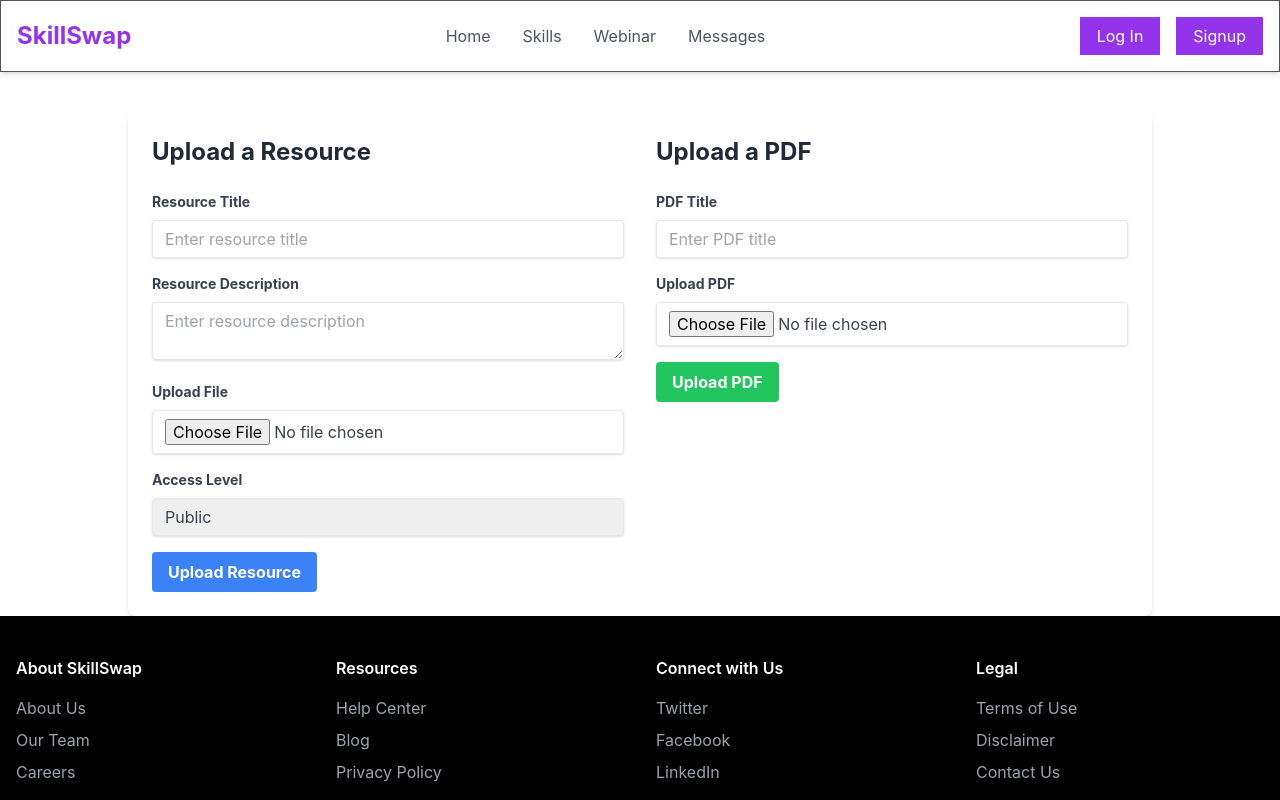
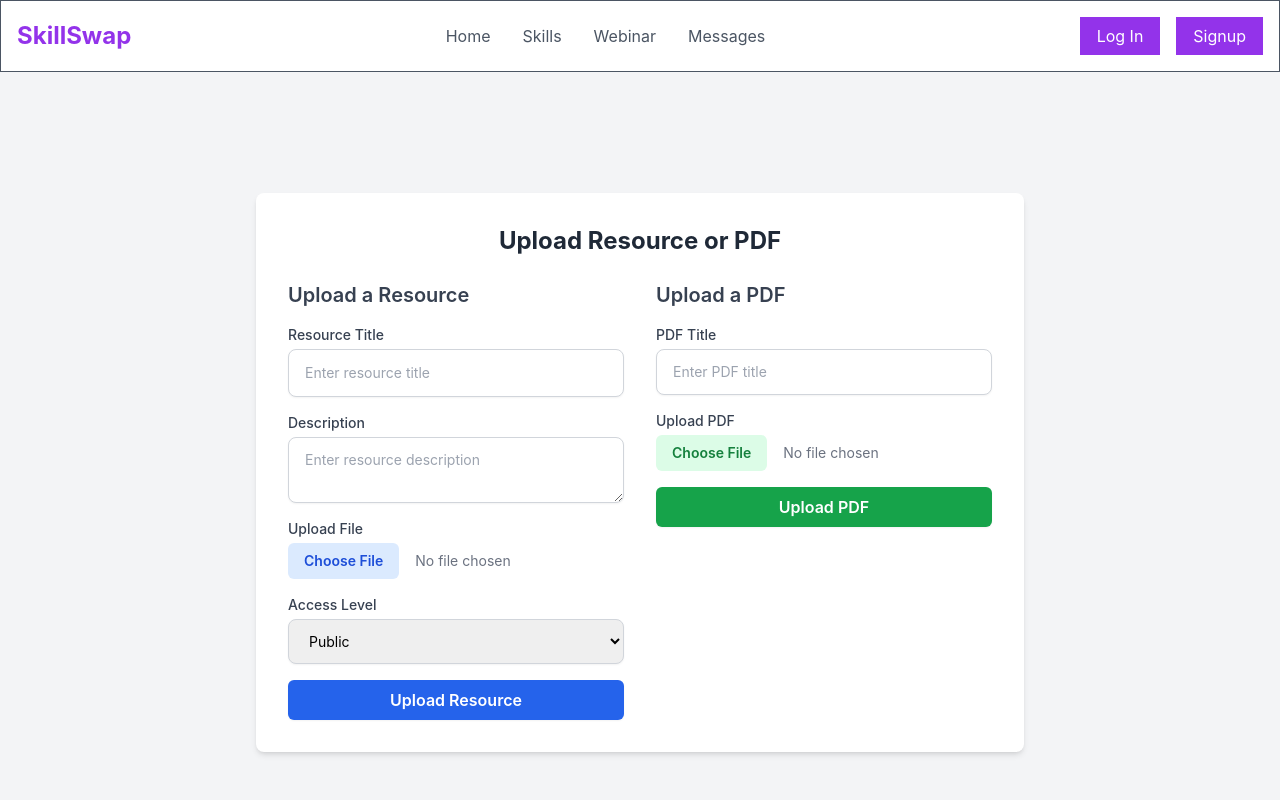
Before and after one commit to pritamundhe/SkillSwap, a React (Create React App) app in the folder frontend/: page /ResourceUpload/1 in a window 1280 px wide. Shown: the top 800 px of the page. Built offline with nearby package versions, Linux system fonts and the light colour scheme.

Commit message:
"Refactored ResourceUpload component, updated styles and layout for NewSkillCard and NewSkillList components"

```diff
--- a/frontend/src/components/Resources/ResourceUpload.js
+++ b/frontend/src/components/Resources/ResourceUpload.js
@@ -6,19 +6,16 @@ const ResourceUpload = () => {
   const [formData, setFormData] = useState({
     title: '',
     description: '',
-    accessLevel: 'public', // Default access level
+    accessLevel: 'public',
   });
-  const [pdfData, setPdfData] = useState({ title: '' }); // State for the PDF form
-  const { skillId } = useParams(); // Retrieve skillId from URL params
-
+  const [pdfData, setPdfData] = useState({ title: '' });
+  const { skillId } = useParams();
   const [file, setFile] = useState(null);
-  const [pdfFile, setPdfFile] = useState(null); // State for the PDF file
+  const [pdfFile, setPdfFile] = useState(null);
   const [error, setError] = useState('');
   const [success, setSuccess] = useState('');
-
   const navigate = useNavigate();
 
-  // Handle form data change for resource form
   const handleChange = (e) => {
     const { name, value } = e.target;
     setFormData((prevData) => ({
@@ -27,7 +24,6 @@ const ResourceUpload = () => {
     }));
   };
 
-  // Handle form data change for PDF form
   const handlePdfChange = (e) => {
     const { name, value } = e.target;
     setPdfData((prevData) => ({
@@ -36,224 +32,187 @@ const ResourceUpload = () => {
     }));
   };
 
-  // Handle file input change for resource form
   const handleFileChange = (e) => {
     setFile(e.target.files[0]);
   };
 
-  // Handle file input change for PDF form
   const handlePdfFileChange = (e) => {
     setPdfFile(e.target.files[0]);
   };
 
-  // Handle form submit for resource
   const handleSubmit = async (e) => {
     e.preventDefault();
     setError('');
     setSuccess('');
 
-    const uploadedBy = localStorage.getItem('userId'); // Assuming user ID is stored in localStorage
+    const uploadedBy = localStorage.getItem('userId');
 
     try {
       const data = new FormData();
       data.append('title', formData.title);
       data.append('description', formData.description);
       data.append('accessLevel', formData.accessLevel);
-      data.append('file', file); // Add file data
-      data.append('uploadedBy', uploadedBy); // Add user ID
+      data.append('file', file);
+      data.append('uploadedBy', uploadedBy);
 
-      // Validate if skillId is present in the URL
       if (!skillId) {
         setError('No skillId found in the URL.');
         return;
       }
 
-      // Send data to the backend
       const response = await axios.post(`http://localhost:5000/resource/upload/${skillId}`, data, {
         headers: {
           'Content-Type': 'multipart/form-data',
         },
       });
 
-      console.log('Resource uploaded:', response.data);
       setSuccess('Resource uploaded successfully!');
       setFormData({
         title: '',
         description: '',
         accessLevel: 'public',
       });
-      setFile(null); // Clear file input
-      navigate('/ResourceList'); // Redirect to resource list after successful upload
+      setFile(null);
+      navigate('/ResourceList');
     } catch (err) {
       setError('Failed to upload resource');
-      console.log(err);
     }
   };
 
-  // Handle PDF file upload submit
   const handlePdfSubmit = async (e) => {
     e.preventDefault();
     setError('');
     setSuccess('');
 
-    const uploadedBy = localStorage.getItem('userId'); // Assuming user ID is stored in localStorage
+    const uploadedBy = localStorage.getItem('userId');
 
     try {
       const data = new FormData();
       data.append('title', pdfData.title);
-      data.append('file', pdfFile); // Add PDF file data
-      data.append('uploadedBy', uploadedBy); // Add user ID
+      data.append('file', pdfFile);
+      data.append('uploadedBy', uploadedBy);
 
-      // Send data to the backend for PDF
       const response = await axios.post(`http://localhost:5000/resource/upload/pdf/${skillId}`, data, {
         headers: {
           'Content-Type': 'multipart/form-data',
         },
       });
 
-      console.log('PDF uploaded:', response.data);
       setSuccess('PDF uploaded successfully!');
       setPdfData({ title: '' });
-      setPdfFile(null); // Clear PDF file input
+      setPdfFile(null);
     } catch (err) {
       setError('Failed to upload PDF');
-      console.log(err);
     }
   };
 
   return (
-    <div className="flex justify-between max-w-5xl mx-auto mt-10 p-6 bg-white rounded-lg shadow-md">
-      {/* Resource Form */}
-      <div className="w-1/2 pr-4">
-        <h2 className="text-2xl font-bold mb-6 text-gray-800">Upload a Resource</h2>
+    <div className="bg-gray-100 flex items-center justify-center h-screen">
+      <div className="bg-white rounded-lg shadow-md p-8 w-full max-w-3xl">
+        <h2 className="text-2xl font-bold mb-6 text-gray-800 text-center">Upload Resource or PDF</h2>
 
-        {error && <p className="text-red-500 mb-4">{error}</p>}
-        {success && <p className="text-green-500 mb-4">{success}</p>}
+        {error && <p className="text-red-500 text-center mb-4">{error}</p>}
+        {success && <p className="text-green-500 text-center mb-4">{success}</p>}
 
-        <form onSubmit={handleSubmit} encType="multipart/form-data">
-          {/* Title */}
-          <div className="mb-4">
-            <label className="block text-gray-700 text-sm font-bold mb-2" htmlFor="title">
-              Resource Title
-            </label>
+        <div className="grid grid-cols-1 md:grid-cols-2 gap-8">
+          {/* Resource Upload Form */}
+          <form onSubmit={handleSubmit} className="space-y-4">
+            <h3 className="text-xl font-semibold text-gray-700">Upload a Resource</h3>
+
+            <div>
+              <label className="block text-sm font-medium text-gray-700">Resource Title</label>
               <input
                 type="text"
-              id="title"
                 name="title"
                 value={formData.title}
                 onChange={handleChange}
-              className="shadow appearance-none border rounded w-full py-2 px-3 text-gray-700 leading-tight focus:outline-none focus:shadow-outline"
+                className="h-12 mt-1 block w-full border border-gray-300 rounded-lg shadow-sm focus:ring-blue-500 focus:border-blue-500 sm:text-sm px-4 py-3"
                 placeholder="Enter resource title"
                 required
               />
             </div>
 
-          {/* Description */}
-          <div className="mb-4">
-            <label className="block text-gray-700 text-sm font-bold mb-2" htmlFor="description">
-              Resource Description
-            </label>
+            <div>
+              <label className="block text-sm font-medium text-gray-700">Description</label>
               <textarea
-              id="description"
                 name="description"
                 value={formData.description}
                 onChange={handleChange}
-              className="shadow appearance-none border rounded w-full py-2 px-3 text-gray-700 leading-tight focus:outline-none focus:shadow-outline"
+                className="mt-1 block w-full border border-gray-300 rounded-lg shadow-sm focus:ring-blue-500 focus:border-blue-500 sm:text-sm px-4 py-3"
                 placeholder="Enter resource description"
+                required
+              ></textarea>
+            </div>
+
+            <div>
+              <label className="block text-sm font-medium text-gray-700">Upload File</label>
+              <input
+                type="file"
+                onChange={handleFileChange}
+                className="mt-1 block w-full text-sm text-gray-500 file:mr-4 file:py-2 file:px-4 file:rounded-md file:border-0 file:text-sm file:font-semibold file:bg-blue-100 file:text-blue-700 hover:file:bg-blue-200"
                 required
               />
             </div>
 
-          {/* File Input */}
-          <div className="mb-4">
-            <label className="block text-gray-700 text-sm font-bold mb-2" htmlFor="file">
-              Upload File
-            </label>
-            <input
-              type="file"
-              id="file"
-              name="file"
-              onChange={handleFileChange}
-              className="shadow appearance-none border rounded w-full py-2 px-3 text-gray-700 leading-tight focus:outline-none focus:shadow-outline"
-              required
-            />
-          </div>
-
-          {/* Access Level */}
-          <div className="mb-4">
-            <label className="block text-gray-700 text-sm font-bold mb-2" htmlFor="accessLevel">
-              Access Level
-            </label>
+            <div>
+              <label className="block text-sm font-medium text-gray-700">Access Level</label>
               <select
-              id="accessLevel"
                 name="accessLevel"
                 value={formData.accessLevel}
                 onChange={handleChange}
-              className="shadow appearance-none border rounded w-full py-2 px-3 text-gray-700 leading-tight focus:outline-none focus:shadow-outline"
+                className="mt-1 block w-full border border-gray-300 rounded-lg shadow-sm focus:ring-blue-500 focus:border-blue-500 sm:text-sm px-4 py-3"
               >
                 <option value="public">Public</option>
                 <option value="private">Private</option>
               </select>
             </div>
 
-          {/* Submit Button */}
             <button
               type="submit"
-            className="bg-blue-500 hover:bg-blue-700 text-white font-bold py-2 px-4 rounded focus:outline-none focus:shadow-outline"
+              className="w-full py-2 px-4 bg-blue-600 text-white font-semibold rounded-md shadow-sm hover:bg-blue-700 focus:outline-none focus:ring-2 focus:ring-offset-2 focus:ring-blue-500"
             >
               Upload Resource
             </button>
           </form>
-      </div>
 
           {/* PDF Upload Form */}
-      <div className="w-1/2 pl-4">
-        <h2 className="text-2xl font-bold mb-6 text-gray-800">Upload a PDF</h2>
+          <form onSubmit={handlePdfSubmit} className="space-y-4">
+            <h3 className="text-xl font-semibold text-gray-700">Upload a PDF</h3>
 
-        <form onSubmit={handlePdfSubmit} encType="multipart/form-data">
-          {/* Title */}
-          <div className="mb-4">
-            <label className="block text-gray-700 text-sm font-bold mb-2" htmlFor="pdfTitle">
-              PDF Title
-            </label>
+            <div>
+              <label className="block text-sm font-medium text-gray-700">PDF Title</label>
               <input
                 type="text"
-              id="pdfTitle"
                 name="title"
                 value={pdfData.title}
                 onChange={handlePdfChange}
-              className="shadow appearance-none border rounded w-full py-2 px-3 text-gray-700 leading-tight focus:outline-none focus:shadow-outline"
+                className="mt-1 block w-full border border-gray-300 rounded-lg shadow-sm focus:ring-green-500 focus:border-green-500 sm:text-sm px-4 py-3"
                 placeholder="Enter PDF title"
                 required
               />
             </div>
 
-          {/* PDF File Input */}
-          <div className="mb-4">
-            <label className="block text-gray-700 text-sm font-bold mb-2" htmlFor="pdfFile">
-              Upload PDF
-            </label>
+            <div>
+              <label className="block text-sm font-medium text-gray-700">Upload PDF</label>
               <input
                 type="file"
-              id="pdfFile"
-              name="pdfFile"
                 onChange={handlePdfFileChange}
                 accept="application/pdf"
-              className="shadow appearance-none border rounded w-full py-2 px-3 text-gray-700 leading-tight focus:outline-none focus:shadow-outline"
+                className="mt-1 block w-full text-sm text-gray-500 file:mr-4 file:py-2 file:px-4 file:rounded-md file:border-0 file:text-sm file:font-semibold file:bg-green-100 file:text-green-700 hover:file:bg-green-200"
                 required
               />
             </div>
 
-          {/* Submit Button */}
             <button
               type="submit"
-            className="bg-green-500 hover:bg-green-700 text-white font-bold py-2 px-4 rounded focus:outline-none focus:shadow-outline"
+              className="w-full py-2 px-4 bg-green-600 text-white font-semibold rounded-md shadow-sm hover:bg-green-700 focus:outline-none focus:ring-2 focus:ring-offset-2 focus:ring-green-500"
             >
               Upload PDF
             </button>
           </form>
         </div>
       </div>
+    </div>
   );
 };
 
--- a/frontend/src/components/Skills/NewSkillCard.jsx
+++ b/frontend/src/components/Skills/NewSkillCard.jsx
@@ -25,8 +25,8 @@ const NewSkillCard = ({ skill, userId, onDelete }) => {
     };
 
     return (
-        <div className="text-black rounded-sm overflow-hidden shadow-lg transform transition-all hover:scale-102 border border-blue-500 h-80 w-100 relative bg-white">
-            <div className="absolute bottom-5 right-4 h-10 w-10 bg-blue-600 text-white flex items-center justify-center rounded-sm hover:bg-blue-400"
+        <div className="text-blue rounded-md overflow-hidden shadow-lg transform transition-all hover:scale-102 border h-80 w-100 relative bg-white">
+            <div className="absolute bottom-5 right-4 h-10 w-10 text-blue  flex items-center justify-center rounded-sm hover:bg-blue-400"
                 onClick={handleDelete}>
                 <FiTrash2 size={24} /> {/* Adjusted size */}
             </div>
@@ -54,7 +54,7 @@ const NewSkillCard = ({ skill, userId, onDelete }) => {
             {/* Add Resources Button */}
             <button
                 onClick={handleAddResources}
-                className='bg-blue-600 text-white px-4 py-2 rounded-sm hover:bg-blue-400 absolute bottom-5 left-5'
+                className='border-2 border-black-300 text-black px-4 py-2 rounded-md absolute bottom-5 left-5'
             >
                 Add Resources
             </button>
```
Also changed, not shown: frontend/src/components/Skills/NewSkillList.jsx (+4 -4 lines). Lines whose indentation alone changed are shown as unchanged.
